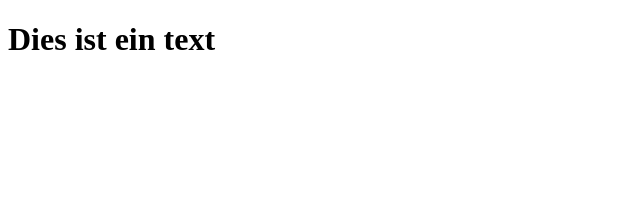
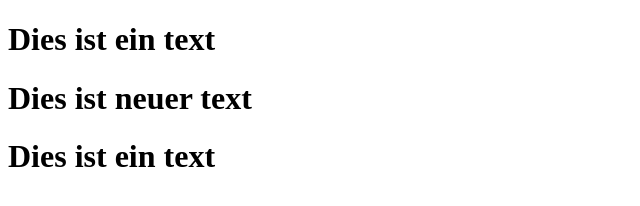
Before and after one commit to ChrisxBest/testrepo, a plain HTML site: page Test.html in a window 1280 px wide. Shown: the whole page, without its empty margins (0-640 px from the left). Drawn offline with Linux system fonts and the light colour scheme.

Commit message:
Update Test.html

```diff
--- a/Test.html
+++ b/Test.html
@@ -8,5 +8,7 @@
 </head>
 <body>
     <h1>Dies ist ein text</h1>
+    <h1>Dies ist neuer text</h1>
+    <h1>Dies ist ein text</h1>
 </body>
 </html>
```
